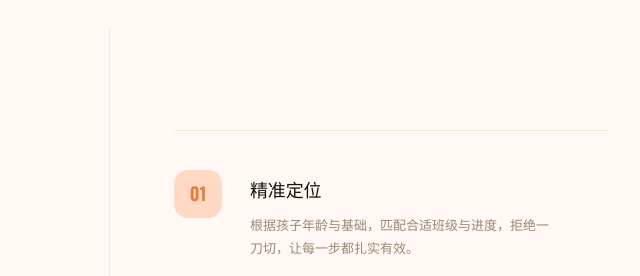
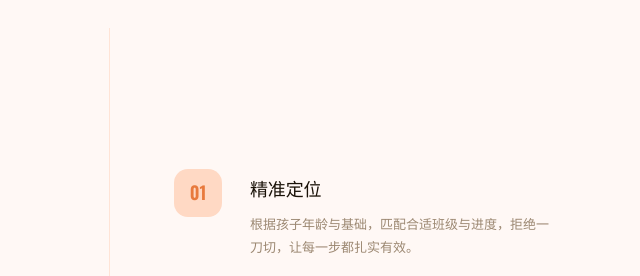
Before and after one commit to tujunjie003/jiaopei-website, a plain HTML site: page index.html in a window 1280 px wide. Shown: the part 1700-1976 px from the top of the page, 530-1170 px from the left. Drawn offline with nearby package versions, Linux system fonts and the light colour scheme.

Commit message:
fix: remove top border on first feature item

```diff
--- a/index.html
+++ b/index.html
@@ -709,10 +709,6 @@
             transform: translateX(-20px);
             transition: all 0.6s cubic-bezier(0.16, 1, 0.3, 1);
             cursor: default;
-        }
-
-        .about-feature-item:first-child {
-            border-top: 1px solid var(--border);
         }
 
         .about-feature-item:hover {
```
